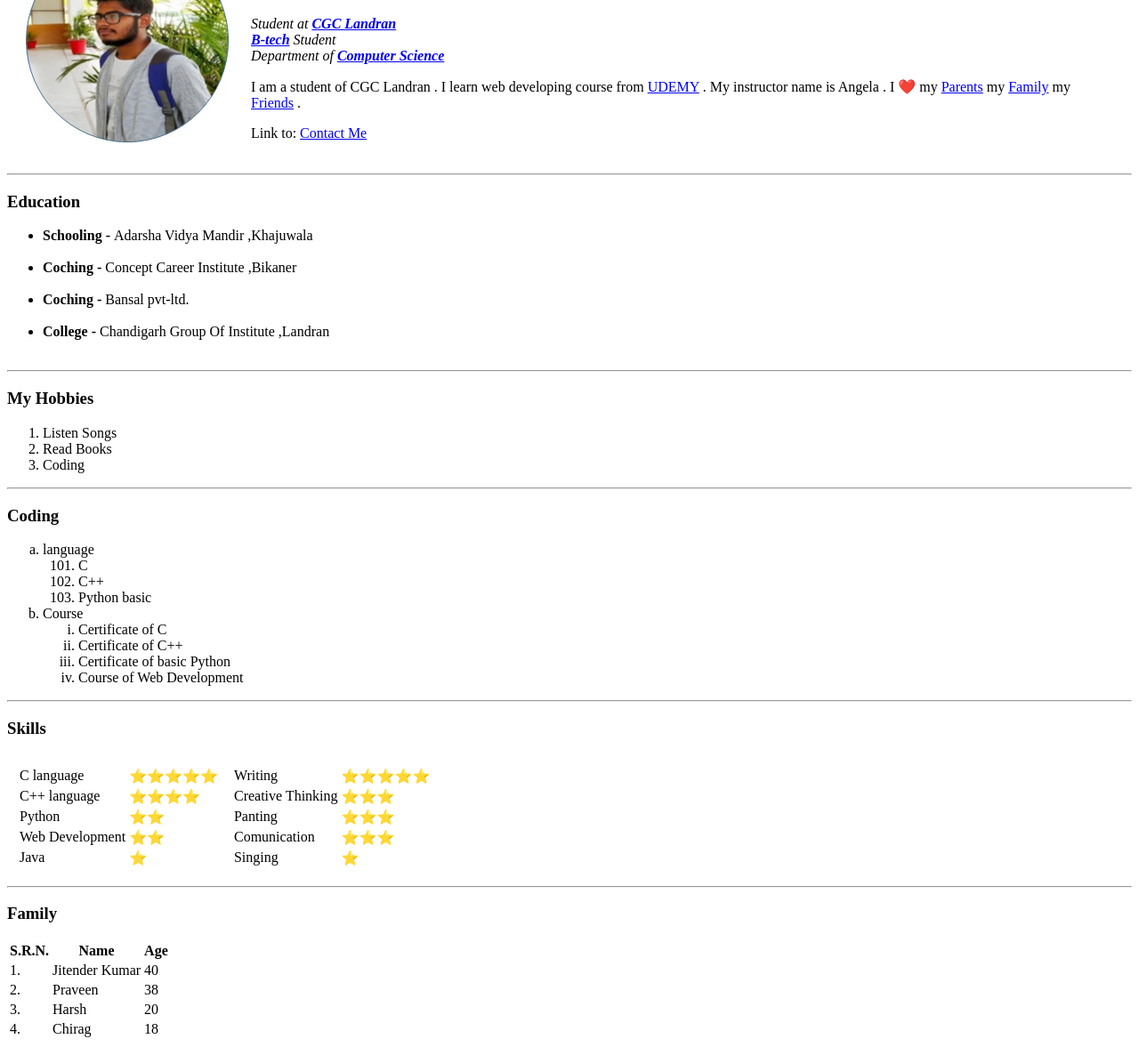
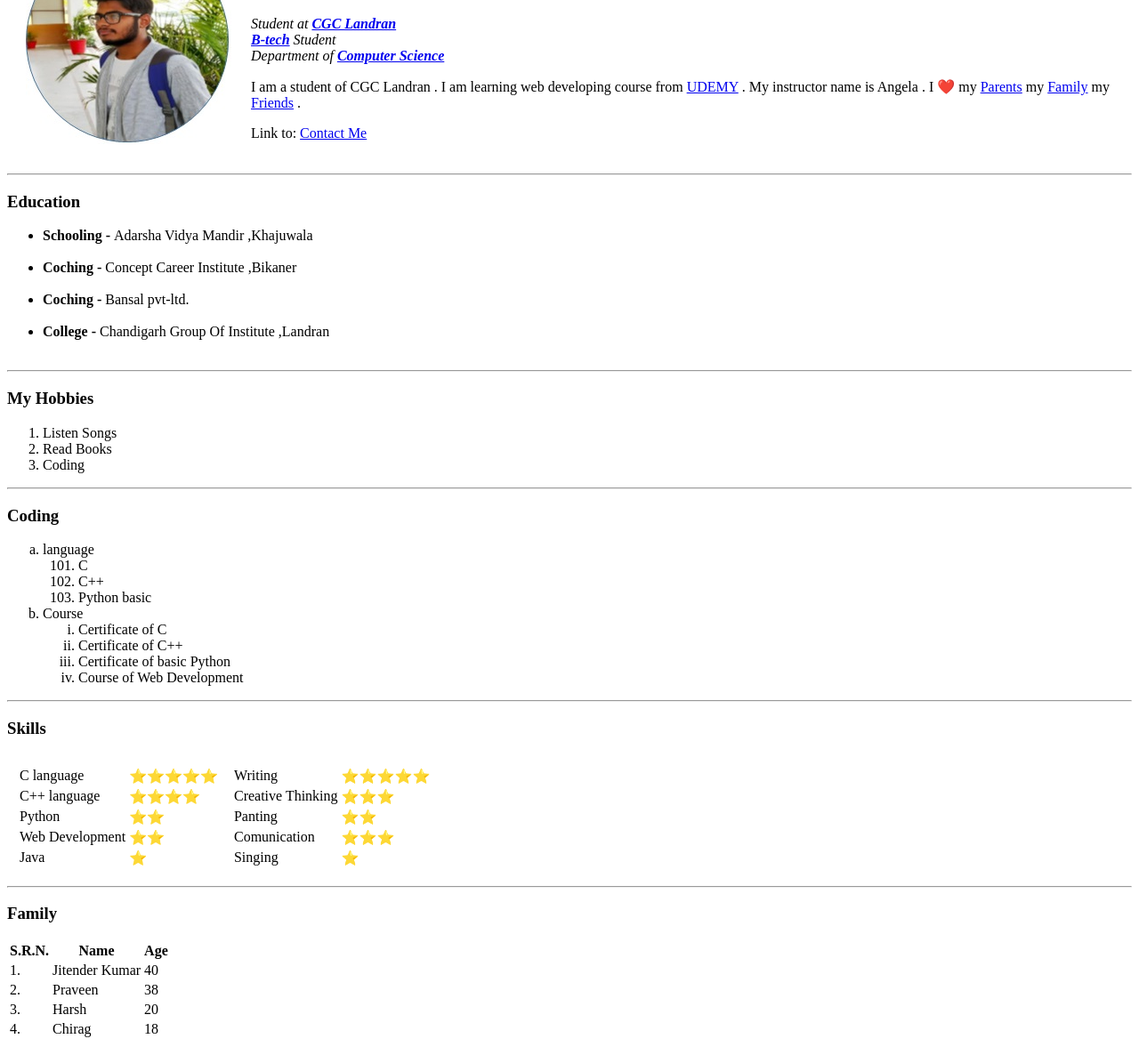
Before and after one commit to HarshKathpal/cv, a plain HTML site: page index.html in a window 1280 px wide. Shown: the part 98-1275 px from the top of the page at 89% size. Drawn offline with Linux system fonts and the light colour scheme.

Commit message:
Update index.html

```diff
--- a/index.html
+++ b/index.html
@@ -12,7 +12,7 @@
         <p><i>Student at <b><a href="https://cgc.edu.in" >CGC Landran</a></b></i><br>
         <i><b><a href="https://www.jagranjosh.com/careers/after-be-and-btech-1530162892-1">B-tech</a></b> Student</i><br>
         <em>Department of <b><a href="https://undergrad.cs.umd.edu/what-computer-science">Computer Science</a></b></em><br></p>
-        <p>I am a student of CGC Landran . I learn web developing course from <a href="https://www.udemy.com/">UDEMY</a> . My instructor name is Angela . I ❤️ my <a href="parents.jpg">Parents</a> my <a href="family.jpg">Family</a> my <a href="friend.jpg">Friends</a> . </p>
+        <p>I am a student of CGC Landran . I am learning web developing course from <a href="https://www.udemy.com/">UDEMY</a> . My instructor name is Angela . I ❤️ my <a href="parents.jpg">Parents</a> my <a href="family.jpg">Family</a> my <a href="friend.jpg">Friends</a> . </p>
         Link to: <a href="contact.html">Contact Me</a>
         </td>
       </tr>
@@ -89,7 +89,7 @@
             </tr>
             <tr>
               <td>Panting</td>
-              <td>⭐⭐⭐</td>
+              <td>⭐⭐</td>
             </tr>
             <tr>
               <td>Comunication</td>
```
